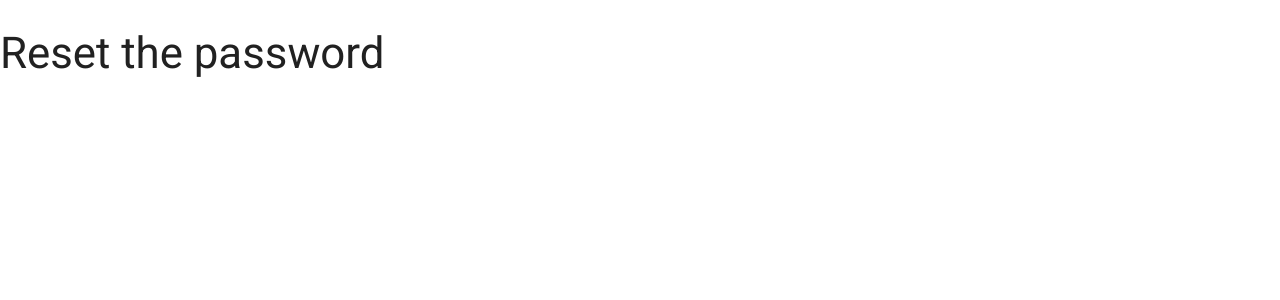
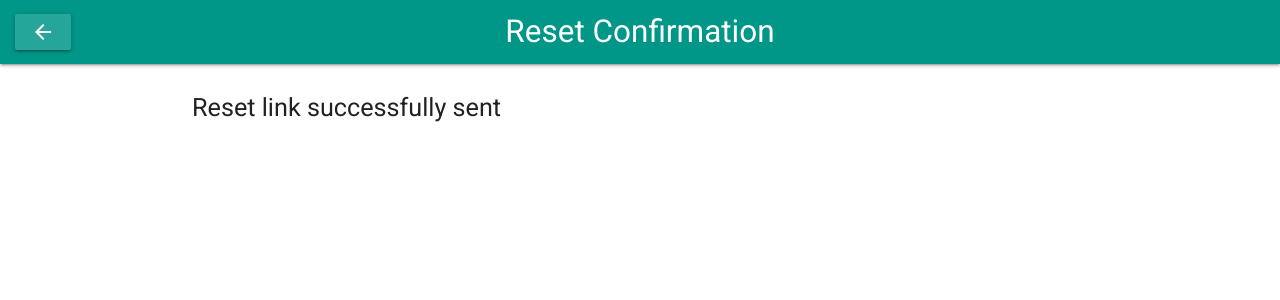
Before and after one commit to Iosuaa/lock-it, a Django app: a page that uses templates/registration/password_reset_done.html in a window 1280 px wide. Shown: the top 300 px of the page. Run offline with Django 3.2, Linux system fonts and the light colour scheme.

Commit message:
Password recovey

```diff
--- a/templates/registration/login.html
+++ b/templates/registration/login.html
@@ -20,7 +20,7 @@
                 <button type="submit" class="waves-effect waves-light btn"><i
                         class="material-icons right">exit_to_app</i>Login
                 </button>&nbsp;&nbsp;
-                <a class="waves-effect waves-light btn" href="#"><i class="material-icons right">enhanced_encryption
+                <a class="waves-effect waves-light btn" href={% url 'password_reset' %}><i class="material-icons right">security
                 </i>Forgot password?</a>&nbsp;&nbsp;
                 <a class="waves-effect waves-light btn" href={% url 'create-user' %}><i class="material-icons right">person_add</i>Create
                     account</a>
--- a/templates/registration/password_reset_done.html
+++ b/templates/registration/password_reset_done.html
@@ -1,7 +1,20 @@
 {% extends 'base.html' %}
 
-{% block title %}Reset Password{% endblock %}
+{% block title %}Password Reset{% endblock %}
 
 {% block content %}
-    <h3>Reset the password</h3>
+    <nav class="teal">
+        <div class="nav-wrapper">
+            <a class="brand-logo center">Reset Confirmation</a>
+            <ul id="nav-mobile" class="left">
+                <li><a class="waves-effect waves-light  btn" href={% url 'login' %}><i
+                        class="material-icons">arrow_back</i></a></li>
+            </ul>
+        </div>
+    </nav>
+    <div class="container">
+        <div>
+            <p class="flow-text">Reset link successfully sent</p>
+        </div>
+    </div>
 {% endblock %}
--- a/templates/users/user_create.html
+++ b/templates/users/user_create.html
@@ -19,7 +19,7 @@
             <form method="post" action="">
                 {% csrf_token %}
                 {{ form.as_p }}
-                <button type="submit" class="waves-effect waves-light btn" id="submitButton"><i
+                <button type="submit" class="waves-effect waves-light btn"><i
                         class="material-icons right">forward</i>Create Account
                 </button>
             </form>
```
Also changed, not shown: templates/registration/password_reset_complete.html (+14 -3 lines), templates/registration/password_reset_confirm.html (+18 -6 lines), templates/registration/password_reset_form.html (+23 -5 lines), db.sqlite3.
